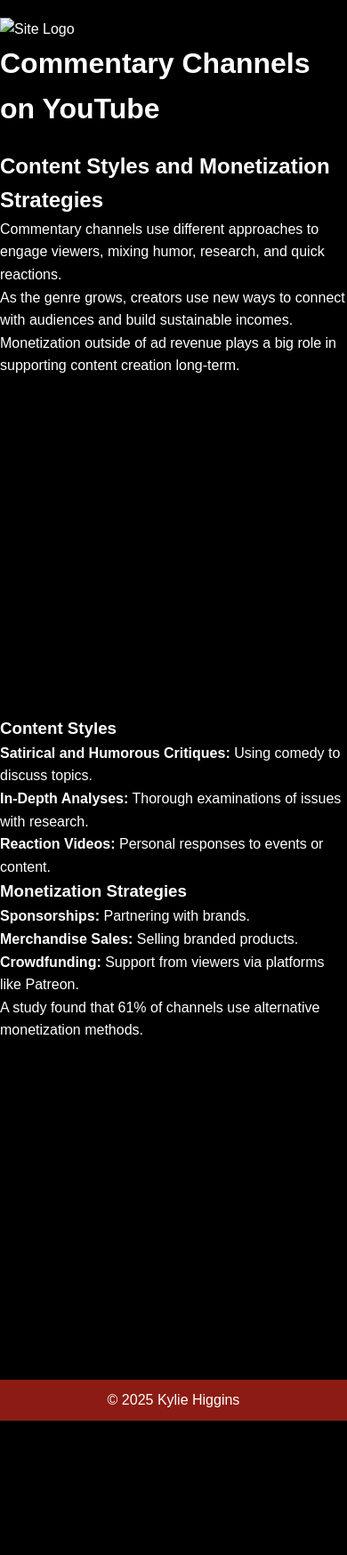
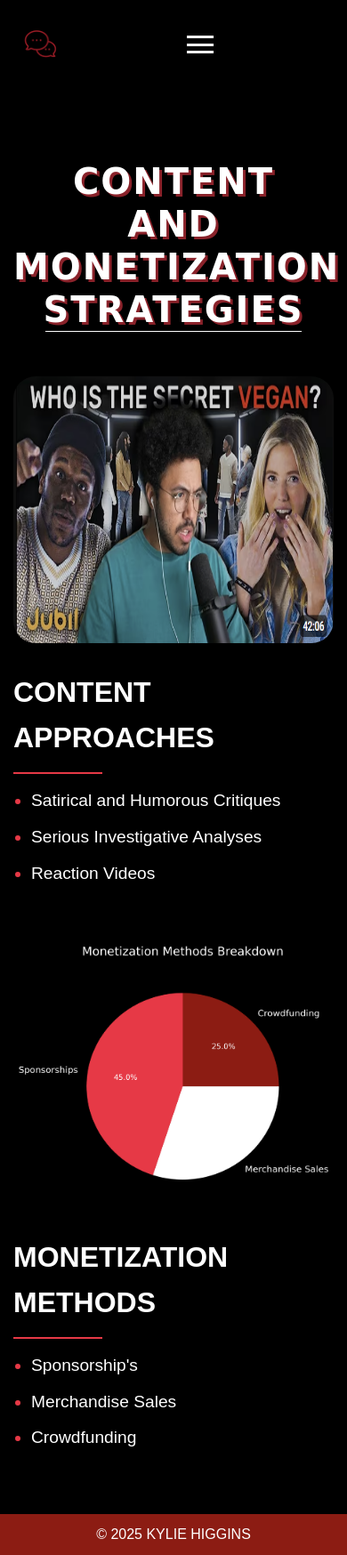
Before and after one commit to one-sketch/Research-Project, a plain HTML site: page content.html in a window 390 px wide. Shown: the whole page at 89% size. Before the commit the page ends 1597 px from the top, so only its background shows below. Drawn offline with Linux system fonts and the light colour scheme; a web font is replaced by a local one.

Commit message:
controvsey

```diff
--- a/content.html
+++ b/content.html
@@ -3,62 +3,94 @@
 <head>
   <meta charset="UTF-8">
   <meta name="viewport" content="width=device-width, initial-scale=1.0">
-  <title>Content Styles & Monetization</title>
+  <title>Content and Monetization Strategies</title>
   <link rel="stylesheet" href="style.css">
-  <link rel="icon" href="logo.png" type="image/png">
+  <link href="https://fonts.googleapis.com/css2?family=Aboreto&display=swap" rel="stylesheet">
+  <link rel="icon" href="images/logo.png" type="image/png">
 </head>
+
 <body>
-  <header class="site-header">
-    <div class="logo-title">
-      <img src="logo.png" alt="Site Logo" class="logo">
-      <h1>Commentary Channels on YouTube</h1>
+  <div class="container">
+    <header>
+      <div class="logo">
+        <img src="images/logo.png" alt="logo png">
+      </div>
+      <div class="mobile-menu-icon">
+        <span></span>
+        <span></span>
+        <span></span>
       </div>
       <nav>
-      <ul class="nav-links">
+        <ul>
           <li><a href="index.html">Home</a></li>
           <li><a href="influence.html">Influence</a></li>
           <li><a href="content.html">Content</a></li>
           <li><a href="controversy.html">Controversy</a></li>
-        <li><a href="future.html">Future</a></li>
+          <li><a href="future.html">The Future</a></li>
           <li><a href="references.html">References</a></li>
+
         </ul>
       </nav>
     </header>
 
-  <main>
-    <section class="intro">
-      <h2>Content Styles and Monetization Strategies</h2>
-      <p>Commentary channels use different approaches to engage viewers, mixing humor, research, and quick reactions.</p>
-      <p>As the genre grows, creators use new ways to connect with audiences and build sustainable incomes.</p>
-      <p>Monetization outside of ad revenue plays a big role in supporting content creation long-term.</p>
-    </section>
-
-    <section class="content-section">
-      <div class="left-side">
-        <div class="image-placeholder"></div>
-        <h3>Content Styles</h3>
-        <ol>
-          <li><strong>Satirical and Humorous Critiques:</strong> Using comedy to discuss topics.</li>
-          <li><strong>In-Depth Analyses:</strong> Thorough examinations of issues with research.</li>
-          <li><strong>Reaction Videos:</strong> Personal responses to events or content.</li>
-        </ol>
+    <div class="main-title">
+      <h1>CONTENT<br>AND<br>MONETIZATION STRATEGIES</h1>
+      <div class="divider"></div>
     </div>
 
-      <div class="right-side">
-        <h3>Monetization Strategies</h3>
-        <ol>
-          <li><strong>Sponsorships:</strong> Partnering with brands.</li>
-          <li><strong>Merchandise Sales:</strong> Selling branded products.</li>
-          <li><strong>Crowdfunding:</strong> Support from viewers via platforms like Patreon.</li>
-        </ol>
-        <p>A study found that 61% of channels use alternative monetization methods.</p>
-        <div class="image-placeholder"></div>
+    <!-- First Section: Image left, Content Approaches right -->
+    <div class="content-section">
+      <div class="image-placeholder">
+        <img src="images/jarvis.png" alt="content approaches image" class="image-placeholder">
       </div>
-    </section>
-  </main>
+      <div class="content-text">
+        <h2>Content Approaches</h2>
+        <ul>
+          <li>Satirical and Humorous Critiques</li>
+          <li>Serious Investigative Analyses</li>
+          <li>Reaction Videos</li>
+        </ul>
+      </div>
+    </div>
+
+    <!-- Second Section: Monetization Methods left, Image right -->
+    <div class="content-section">
+      <div class="content-text">
+        <h2>Monetization Methods</h2>
+        <ul>
+          <li>Sponsorship's</li>
+          <li>Merchandise Sales</li>
+          <li>Crowdfunding</li>
+        </ul>
+      </div>
+      <div class="image-placeholder">
+        <img src="images/monetization_pie_chart.png" alt="monetization methods image" class="image-placeholder">
+      </div>
+    </div>
+
+  </div>
 
   <footer>
-    <p>&copy; 2025 Kylie Higgins</p>
+    <p>© 2025 KYLIE HIGGINS</p>
   </footer>
+
+  <script>
+    // Mobile menu toggle
+    document.querySelector('.mobile-menu-icon').addEventListener('click', function() {
+      const nav = document.querySelector('nav ul');
+      if (nav.style.display === 'flex') {
+        nav.style.display = 'none';
+      } else {
+        nav.style.display = 'flex';
+        nav.style.flexDirection = 'column';
+        nav.style.position = 'absolute';
+        nav.style.top = '80px';
+        nav.style.right = '15px';
+        nav.style.backgroundColor = '#000';
+        nav.style.padding = '15px';
+        nav.style.zIndex = '100';
+      }
+    });
+  </script>
 </body>
 </html>
--- a/style.css
+++ b/style.css
@@ -275,3 +275,21 @@ footer {
         transform: translateX(-50%);
     }
 }
+
+
+
+.content-text ul {
+    list-style-type: disc;
+    margin-left: 20px;
+}
+
+.content-text ul li {
+    color: white;
+    font-size: 1.2rem;
+    margin-bottom: 10px;
+    position: relative;
+}
+
+.content-text ul li::marker {
+    color: #e63946;
+}
```
Also changed, not shown: controversy.html (+87 -16 lines), future.html (+2 -0 lines), index.html (+2 -0 lines), influence.html (+2 -0 lines), images/comments.png (added), images/jarvis.png (added), images/mental.jpg (added), images/monetization_pie_chart.png (added). Lines whose indentation alone changed are shown as unchanged.
